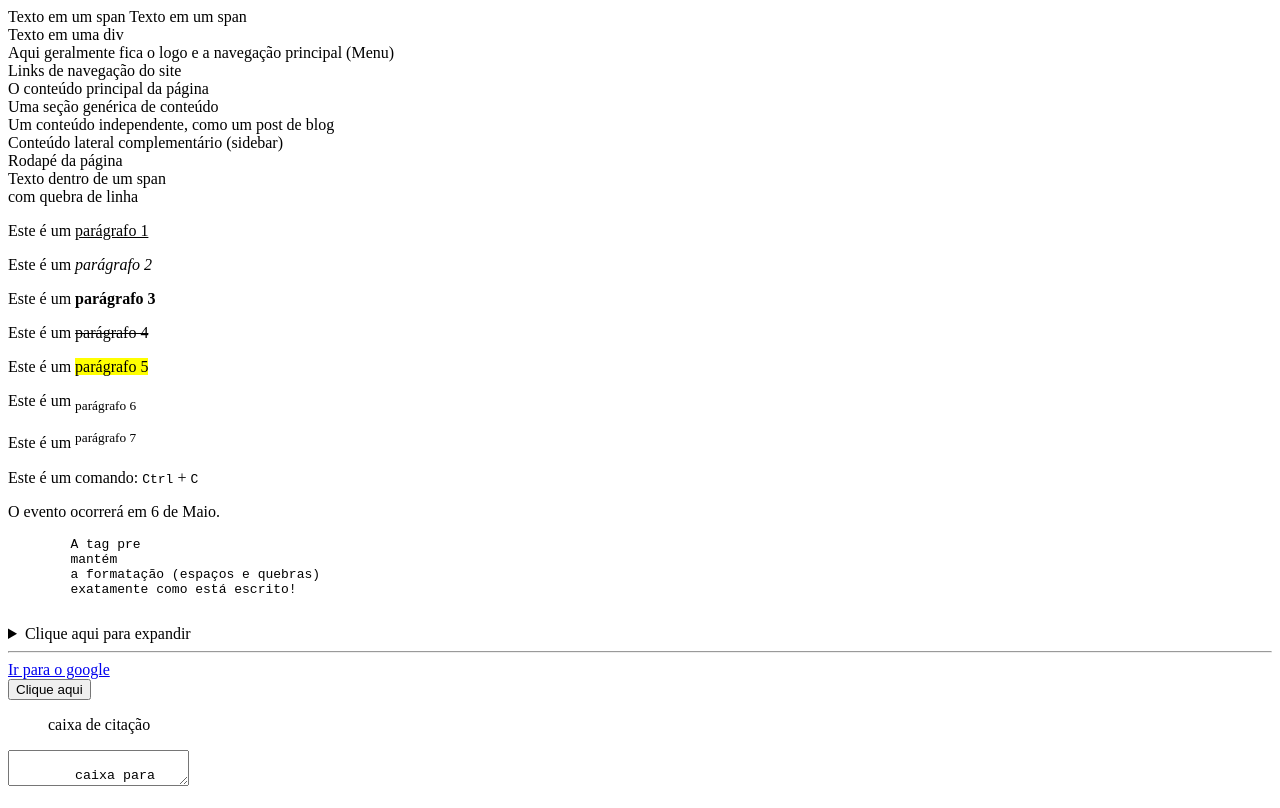
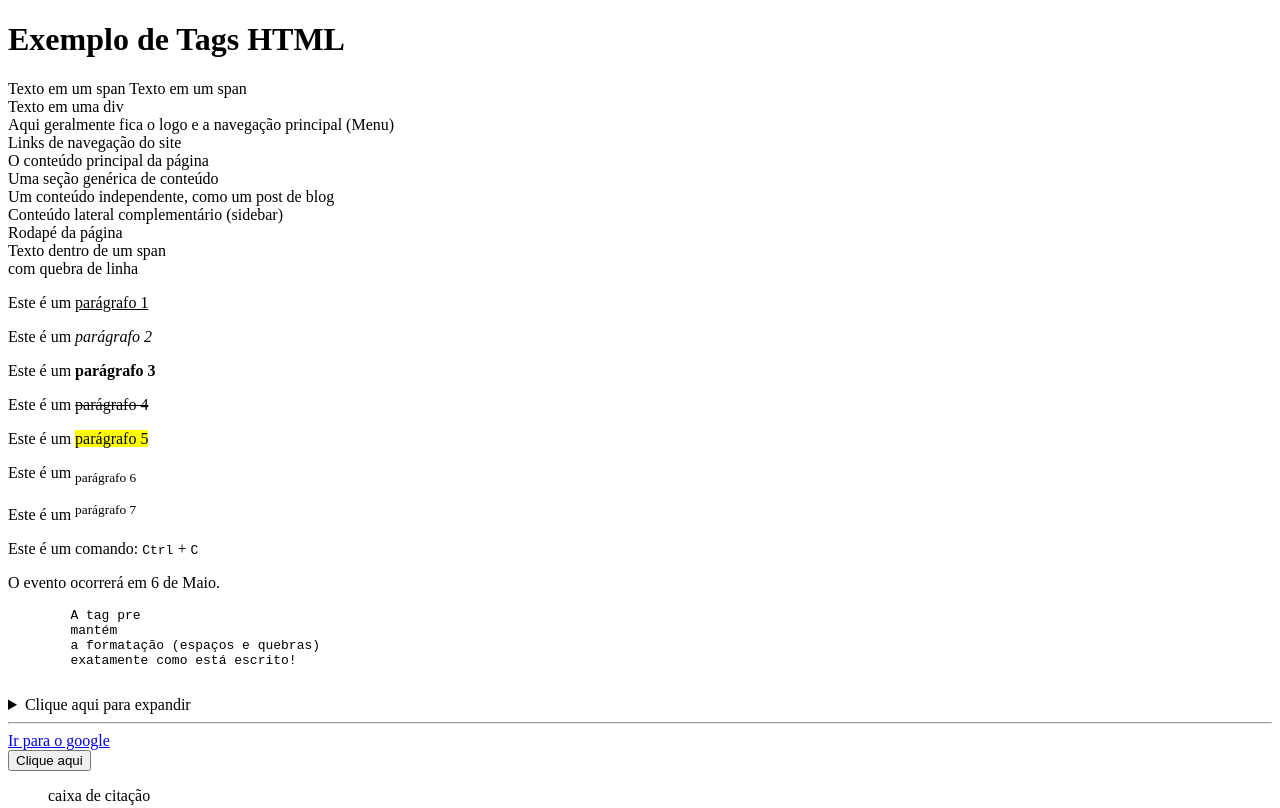
Before and after one commit to anthonygpm/anthonygpm.github.io, a plain HTML site: page public/index.html in a window 1280 px wide. Shown: the top 808 px of the page. Drawn offline with Linux system fonts and the light colour scheme.

Commit message:
feat: adicionar título no body

```diff
--- a/public/index.html
+++ b/public/index.html
@@ -6,6 +6,7 @@
     <title>Document</title>
 </head>
 <body>
+    <h1>Exemplo de Tags HTML</h1>
     <!-- Tags Genéricas -->
     <span>Texto em um span</span>
     <span>Texto em um span</span>
```
